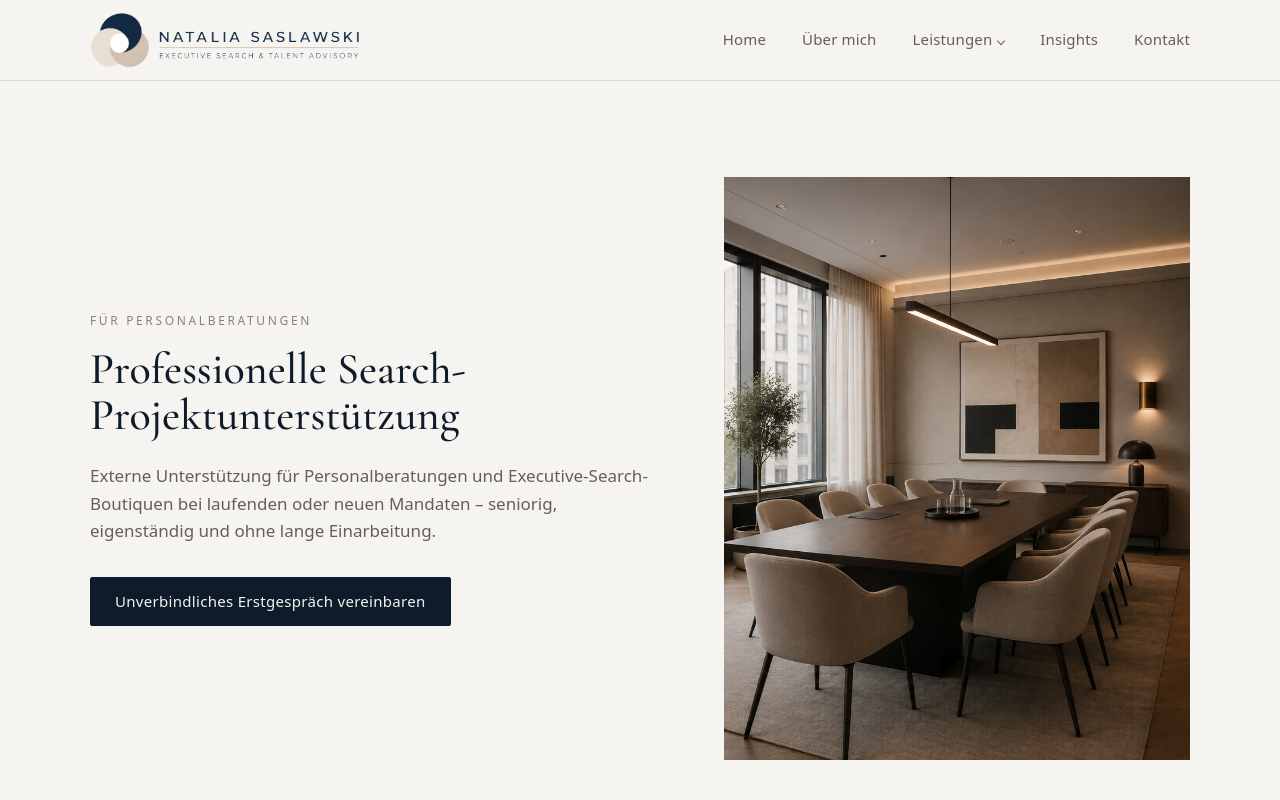
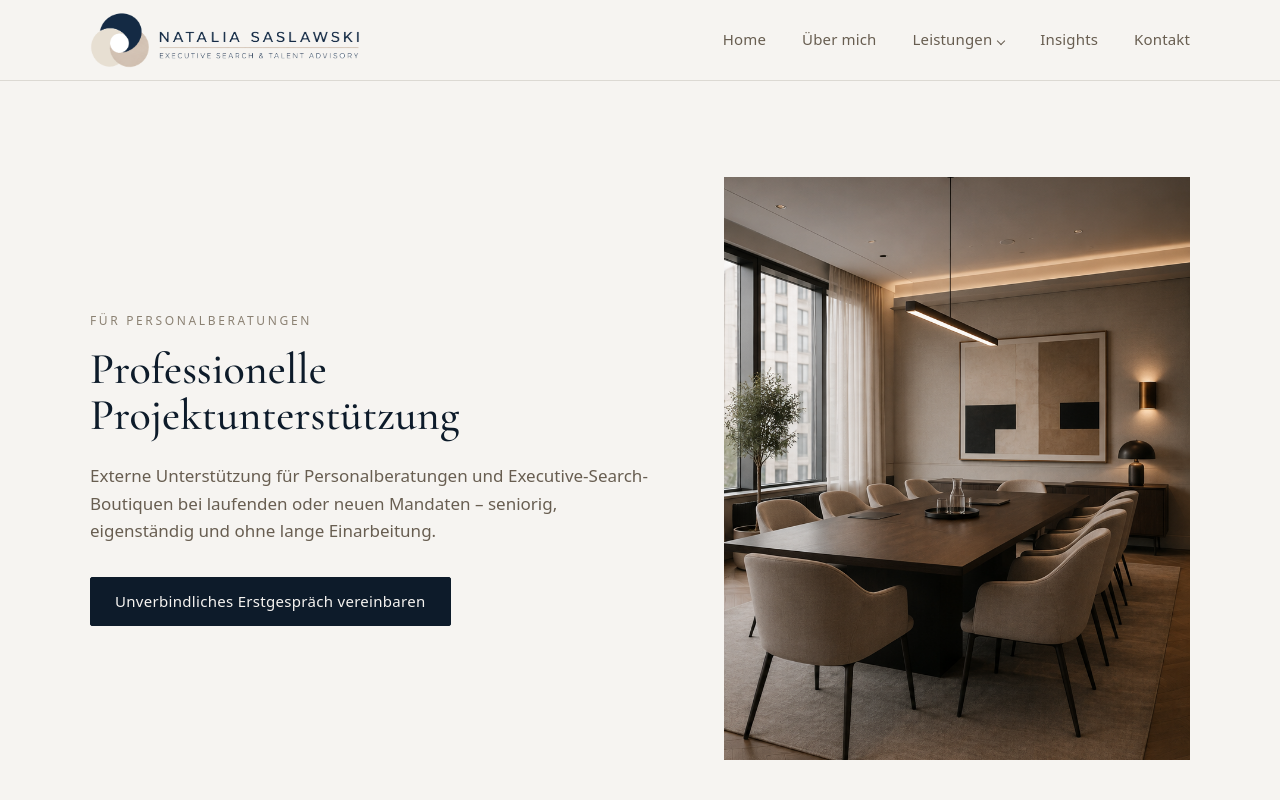
Before and after one commit to nataliasaslawski/Website, a Next.js app: page /fuer-personalberatungen in a window 1280 px wide. Shown: the top 800 px of the page. Built offline with nearby package versions, Linux system fonts and the light colour scheme.

Commit message:
Shorten Für Personalberatungen hero headline (drop "Search-")
Co-Authored-By: Claude Sonnet 5 <noreply@anthropic.com>

```diff
--- a/src/app/fuer-personalberatungen/page.tsx
+++ b/src/app/fuer-personalberatungen/page.tsx
@@ -48,7 +48,7 @@ export default function FuerPersonalberatungenPage() {
           <div>
             <Eyebrow>Für Personalberatungen</Eyebrow>
             <h1 className="mt-4 font-display text-[2.5rem] font-medium leading-[1.05] text-navy-900 md:text-[2.75rem]">
-              Professionelle Search-Projektunterstützung
+              Professionelle Projektunterstützung
             </h1>
             <p className="mt-6 text-[17px] leading-relaxed text-text-secondary">
               Externe Unterstützung für Personalberatungen und
```
